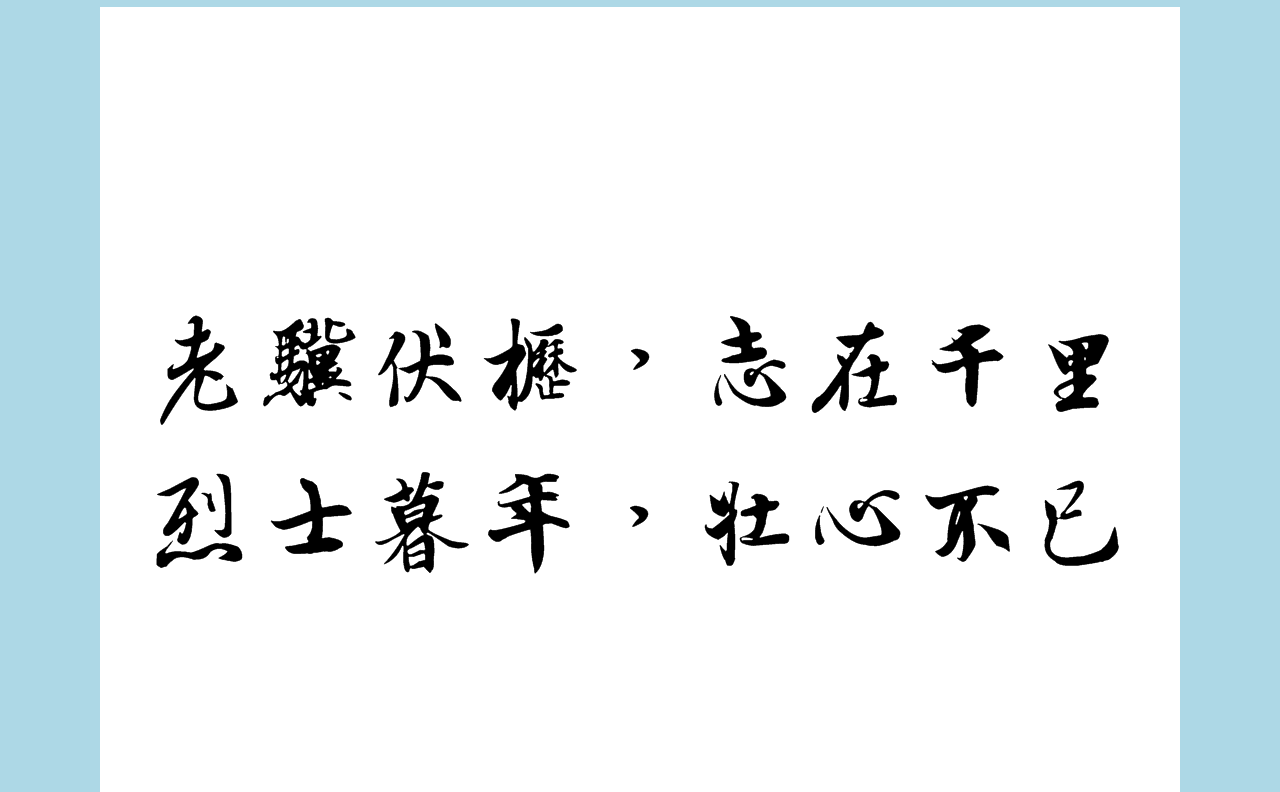
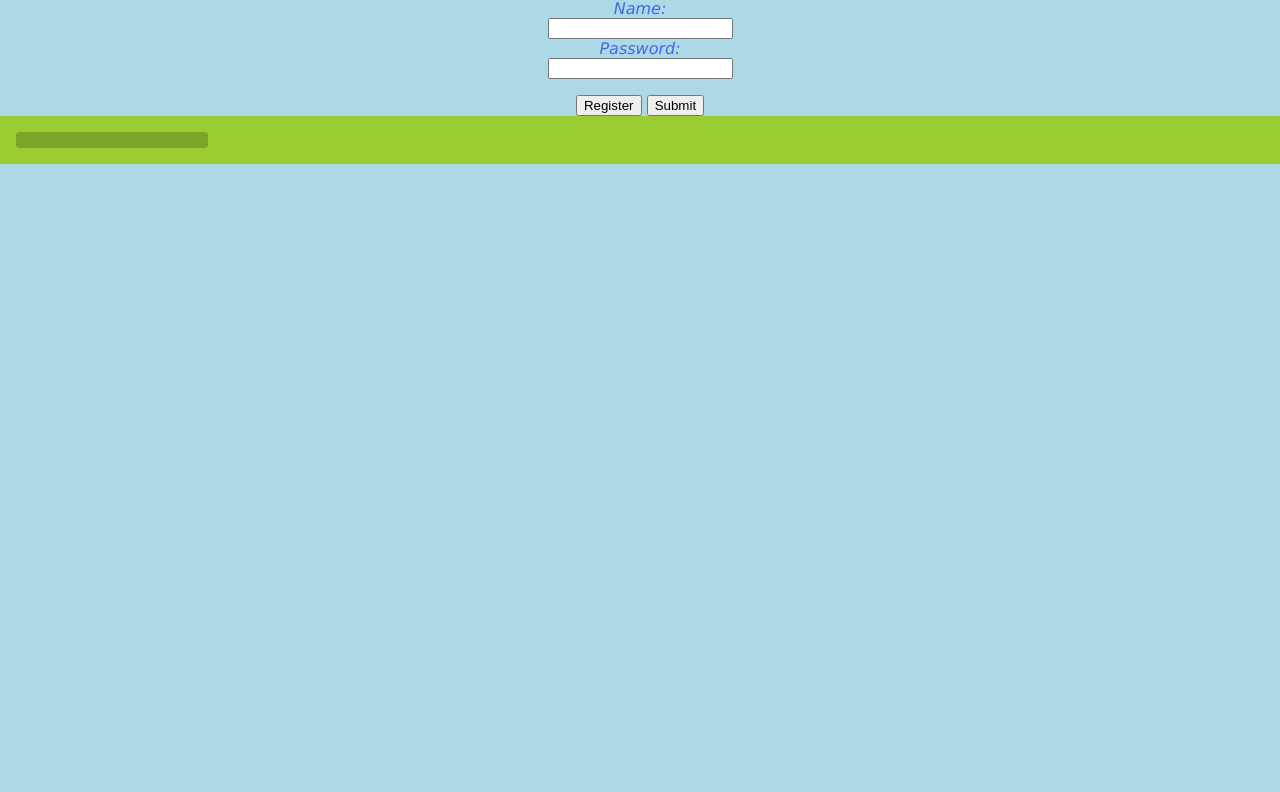
Before and after one commit to memory125/electron-nw-sample, a plain HTML site: page hello-electron/index.html in a window 1280 px wide. Shown: the part 60-852 px from the top of the page. After the commit the page ends 800 px from the top, so only its background shows below. Drawn offline with Linux system fonts and the light colour scheme.

Commit message:
update hello electron and nw sample

```diff
--- /dev/null
+++ b/hello-electron/app.css
@@ -0,0 +1,21 @@
+body {
+    padding: 0;
+    margin: 0;
+    font-family: Arial, Helvetica, sans-serif;
+}
+
+#toolbar {
+    position: absolute;
+    background: yellowgreen;
+    width: 100%;
+    padding: 1em;
+}
+
+#current-folder {
+    float: left;
+    color: white;
+    background: rgba(0, 0, 0, 0.2);
+    padding: 0.5em 1em;
+    min-width: 10em;
+    border-radius: 0.2em;
+}
--- a/hello-electron/index.html
+++ b/hello-electron/index.html
@@ -1,6 +1,7 @@
 <html>
     <head>
         <title>Hello Electron</title>
+        <link rel="stylesheet" href="app.css">
     </head>
     <style>
         body {
@@ -14,7 +15,7 @@
     </style>
     <body>
         <h1>Welcome to Electron World!</h1>
-        <!-- <div class="login">
+        <div class="login">
             <form>
                 Name:<br>
                 <input type="text" name="username">
@@ -23,10 +24,13 @@
                 <input type="password" name="pwd">
             </form>
             <button>Register</button>
-            <button>Submit</button> -->
+            <button>Submit</button>
             <!-- <img src="./pig-2019.jpg" alt="Happy New Year"> -->
             <!-- <img src="./poem.jpg" alt="poem"> -->
-            <img src="./poem1.PNG" alt="poem1">
+            <!-- <img src="./poem1.PNG" alt="poem1">             -->
+        </div>
+        <div id="toolbar">
+            <div id="current-folder"></div>
         </div>
     </body>
 </html>
--- /dev/null
+++ b/hello-nwjs/app.css
@@ -0,0 +1,21 @@
+body {
+    padding: 0;
+    margin: 0;
+    font-family: Arial, Helvetica, sans-serif;
+}
+
+#toolbar {
+    position: absolute;
+    background: yellowgreen;
+    width: 100%;
+    padding: 1em;
+}
+
+#current-folder {
+    float: left;
+    color: white;
+    background: rgba(0, 0, 0, 0.2);
+    padding: 0.5em 1em;
+    min-width: 10em;
+    border-radius: 0.2em;
+}
```
Also changed, not shown: hello-electron/main.js (+9 -7 lines), hello-nwjs/index.html (+4 -0 lines).
